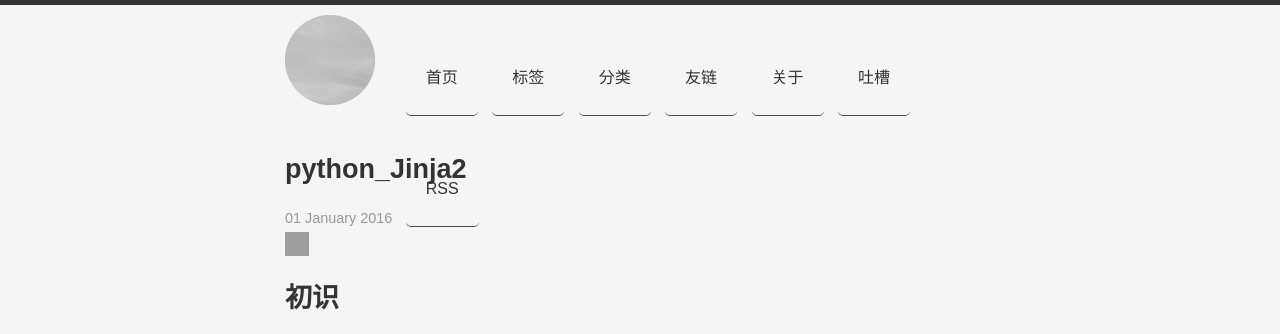
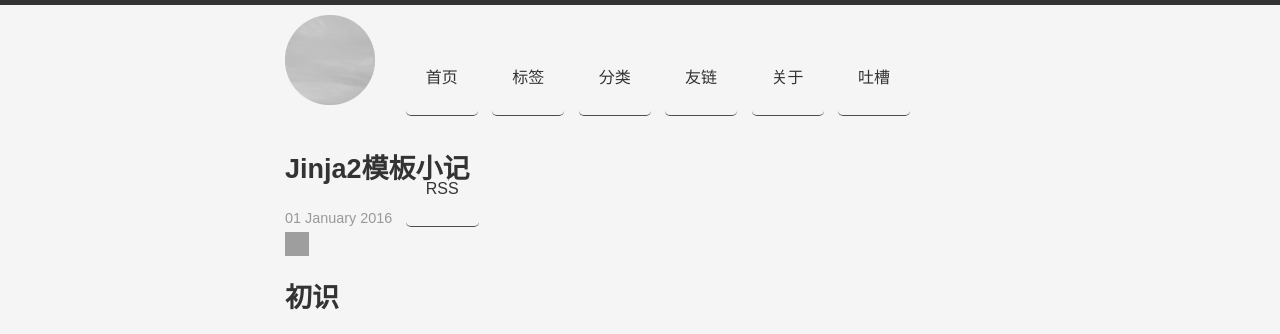
Before and after one commit to Voidly/Voidly.github.io, a Jekyll site: the page built from _posts/2016-01-01-python_jinja2.md, in a window 1280 px wide and 900 px high. Shown: the top 334 px of the window. Built offline with Jekyll 4.4.1, drawn with Linux system fonts in a browser that asks for light colours; nearby versions of some CDN libraries; some web fonts are replaced; Markdown is read by kramdown in place of the engine named in the settings; comment, search, counter and statistics services are not loaded; grey boxes are pictures that could not be loaded.

Commit message:
jinja2 update

```diff
--- a/_posts/2016-01-01-python_jinja2.md
+++ b/_posts/2016-01-01-python_jinja2.md
@@ -1,6 +1,6 @@
 ---
 layout: post
-title: "python_Jinja2"
+title: "Jinja2模板小记"
 description:
 modified: 2016-01-01
 category: Python
```
